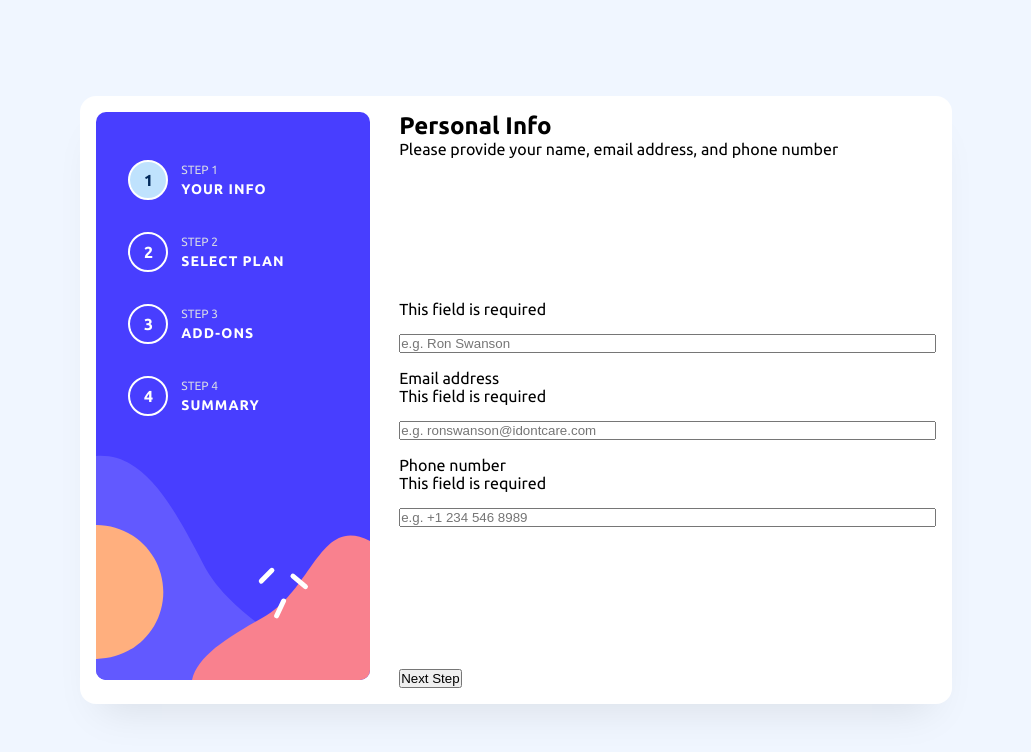
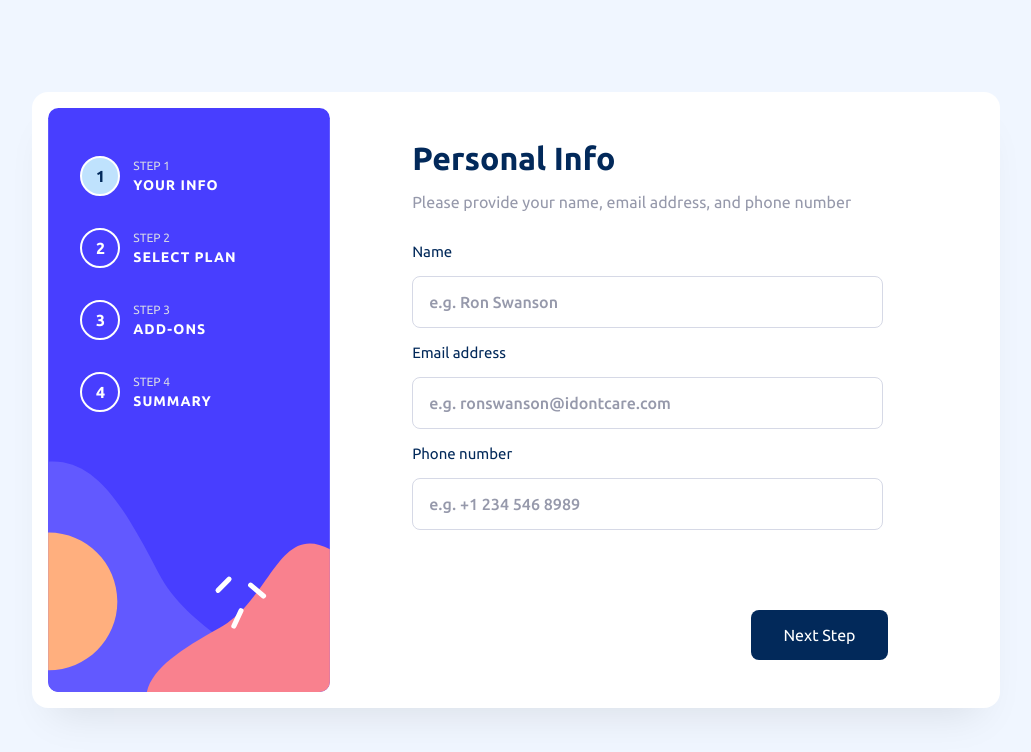
Before and after one commit to andrewteece/multi-step-form, a plain HTML site: page index.html in a window 1280 px wide. Shown: the whole page, without its empty margins (124-1155 px from the left). Drawn offline with Linux system fonts and the light colour scheme.

Commit message:
step--1 styles

```diff
--- a/assets/style.css
+++ b/assets/style.css
@@ -52,6 +52,13 @@ svg {
   max-width: 100%;
 }
 
+input,
+button,
+textarea,
+select {
+  font: inherit;
+}
+
 /* BODY/GLOBAL STYLES */
 
 body {
@@ -102,6 +109,7 @@ body {
   padding: 3rem 2rem;
   background-image: url('/assets/images/bg-sidebar-desktop.svg');
   background-repeat: no-repeat;
+  background-size: contain;
 }
 
 /* STEP STYLES */
@@ -155,11 +163,28 @@ body {
   justify-content: center;
 }
 
+.steps__header {
+  display: flex;
+  flex-direction: column;
+  gap: 1rem;
+  margin-block: 2rem;
+}
+
+.steps__title {
+  font-size: var(--fs-xlg);
+  color: var(--clr-primary-400);
+}
+
+.steps__info {
+  color: var(--clr-neutral-500);
+}
+
 /* STEP--1 */
 
 .step--1 {
   display: flex;
-  width: 90%;
+  width: 85%;
+  padding-inline: 3rem;
 }
 
 .step--1 form {
@@ -167,7 +192,38 @@ body {
   flex-direction: column;
   justify-content: center;
   gap: 1rem;
-  flex: 1;
+  margin-block-end: 5rem;
+  /*flex: 1;*/
+}
+
+.steps__label {
+  display: flex;
+  align-items: center;
+  justify-content: space-between;
+  font-size: var(--fs-sm);
+  color: var(--clr-primary-400);
+}
+
+.step--1 form input {
+  width: 90%;
+  border: 1px solid var(--clr-neutral-400);
+  border-radius: 8px;
+  padding: 1rem;
+}
+
+.step--1 form input:focus {
+  outline-color: var(--clr-primary-300);
+}
+
+form input::placeholder {
+  font-weight: var(--fw-semiBold);
+  color: var(--clr-neutral-500);
+}
+
+.steps__error {
+  display: none;
+  font-size: var(--fs-xxsm);
+  font-weight: var(--fw-bold);
 }
 
 /* STEP--2 */
@@ -200,6 +256,21 @@ body {
 
 /* COMPONENTS */
 
-.error {
-  border: 2px solid var(--clr-primary-600);
+.buttons {
+  display: flex;
+  align-items: center;
+  justify-content: space-around;
+  padding-right: 3rem;
 }
+
+.steps__next {
+  margin-top: auto;
+  margin-bottom: 2rem;
+  margin-left: auto;
+  border: none;
+  border-radius: 8px;
+  padding: 1rem 2rem;
+  background-color: var(--clr-primary-400);
+  color: var(--clr-neutral-100);
+  cursor: pointer;
+}
--- a/index.html
+++ b/index.html
@@ -59,7 +59,7 @@
           </header>
           <form>
             <div class="steps__label">
-              <label for="name"></label>
+              <label for="name">Name</label>
               <p class="steps__error">This field is required</p>
             </div>
             <input
```
